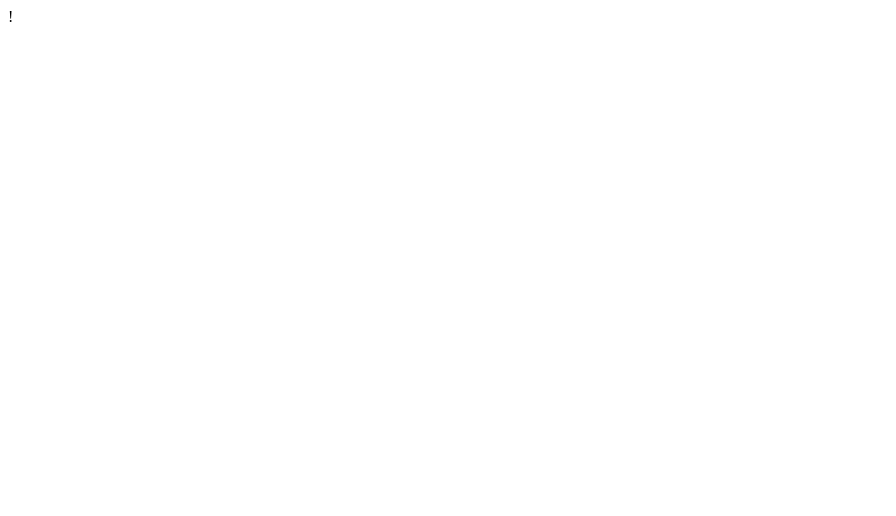
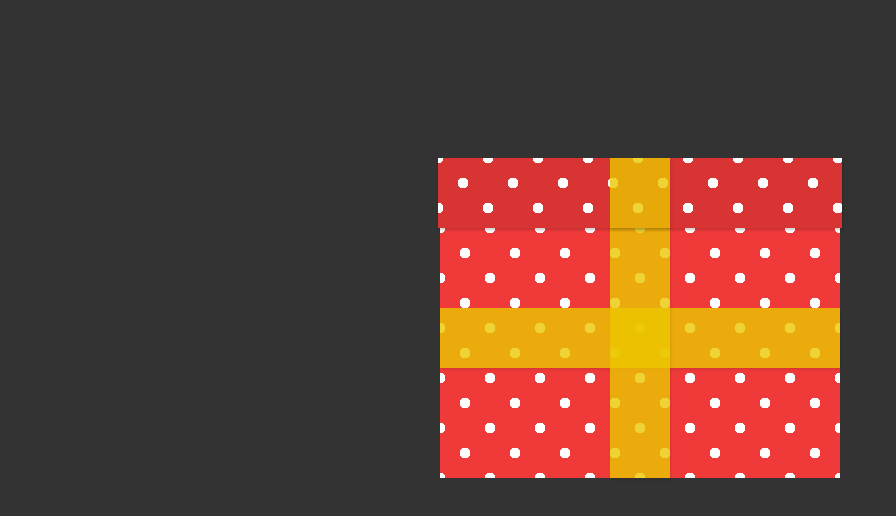
Before and after one commit to DasWeltall/adventskalender, a plain HTML site: page 24.html in a window 1280 px wide. Shown: the whole page, without its empty margins (0-896 px from the left). Drawn offline with Linux system fonts and the light colour scheme.

Commit message:
Update 24.html

```diff
--- a/24.html
+++ b/24.html
@@ -1 +1,111 @@
-!
+<html lang="en">
+<head>
+  <meta charset="UTF-8">
+  <meta name="viewport" content="width=device-width, initial-scale=1.0">
+  <title>CSS Christmas Present</title>
+  <style>
+    body {
+  background: #333;
+  padding-top: 150px;
+}
+
+.present {
+  width: 410px;
+  margin: 0 auto;
+}
+.box, .lid {
+  background:
+    -webkit-radial-gradient(white 15%, transparent 15.1%),
+    -webkit-radial-gradient(white 15%, transparent 15.1%),
+  rgb(240, 58, 58);
+  background-position: 0 0, 25px 25px;
+  background-size: 50px 50px;
+  position: relative;
+  margin: 0 auto;
+}
+.box {
+  width: 400px;
+  height: 250px;
+}
+.lid {
+  width: 400px;
+  height: 70px;
+  box-shadow: 1px 2px 3px rgba(0,0,0,0.2);
+  z-index: 1;
+  padding: 0 2px;
+  background-color: rgb(216, 52, 52);
+  /* transitions */
+  top: 0;
+  left: 0;
+  transition:
+    top ease-out 0.5s,
+    left ease-out 0.5s,
+    transform ease-out 0.5s;
+}
+.box span, .lid span {
+  position: absolute;
+  display: block;
+  background: rgba(235, 199, 0, 0.8);
+  box-shadow: 1px 2px 3px rgba(0,0,0,0.1);
+}
+.box span:first-child {
+  width: 100%;
+  height: 60px;
+  top: 80px;
+}
+.box span:last-child, .lid span {
+  width: 60px;
+  height: 100%;
+  left: 170px;
+}
+.lid span {
+  left: 172px;
+}
+.promo {
+  font-size: 30px;
+  color: white;
+  font-family: Georgia, 'Times New Roman', Times, serif;
+  text-align: center;
+  position: relative;
+  height: 0;
+  top: 10px;
+  transition: all ease-out 0.7s;
+}
+.promo p {
+  font-size: 24px;
+  margin: 0;
+}
+.promo h2 {
+  font-size: 40px;
+  margin: 0;
+}
+
+/* hover effects */
+.present:hover .lid {
+  top: -100px;
+  transform: rotateZ(10deg);
+  left: 10px;
+}
+.present:hover .promo {
+  top: -80px;
+}
+  </style>
+</head>
+<body>
+
+  <div class="present">
+    <div class="lid">
+      <span></span>
+    </div>
+    <div class="promo">
+      <p>20% off promo</p>
+      <h2>CHRISTMAS2020</h2>
+    </div>
+    <div class="box">
+      <span></span>
+      <span></span>
+    </div>
+  </div>
+
+</body>
+</html>
```
